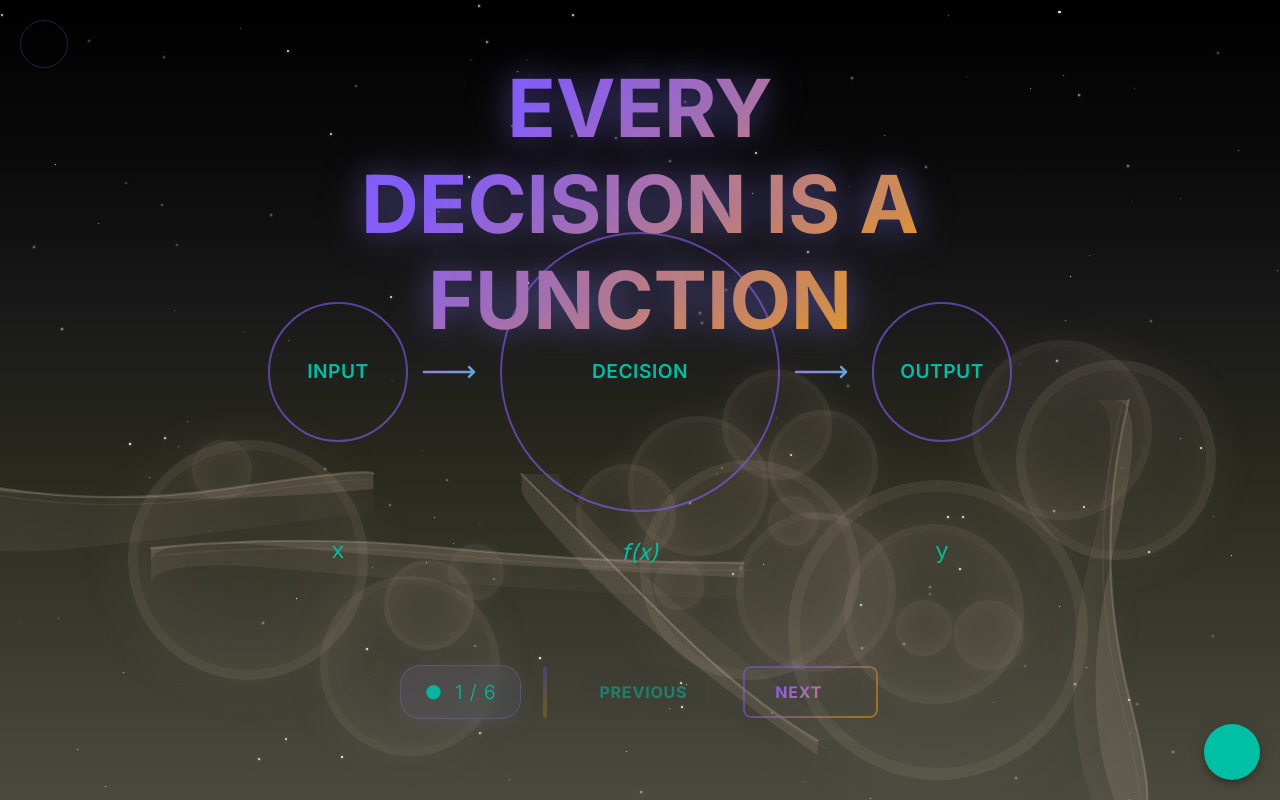
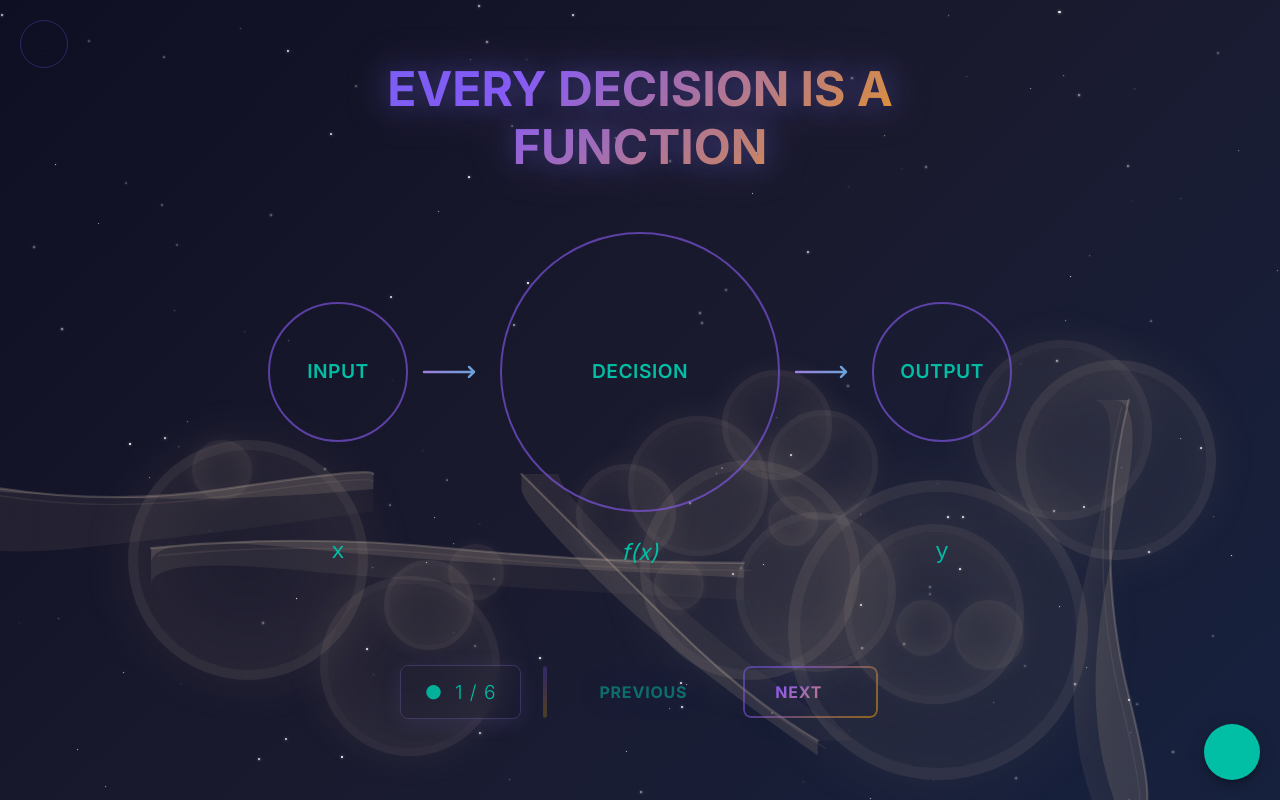
Before and after one commit to zhou-dong/alchemist-ai, a React (Vite) app: page /alchemist-ai/functions-decisions in a window 1280 px wide. Built offline with nearby package versions, Linux system fonts and the light colour scheme; some icons are missing.

Commit message:
update the mercury task

```diff
--- a/src/pages/functions-decisions/MercuryBackground.tsx
+++ b/src/pages/functions-decisions/MercuryBackground.tsx
@@ -77,22 +77,6 @@ export const MercuryBackground = () => {
         left: 0,
         width: '100%',
         height: '100%',
-        // Dark space sky blending into Mercury surface
-        background: isDarkMode
-          ? `linear-gradient(to bottom,
-              #000000 0%,
-              #0a0a0a 20%,
-              #1a1a1a 40%,
-              #2a2a1f 60%,
-              #3a3a2f 80%,
-              #4a4a3f 100%)`
-          : `linear-gradient(to bottom,
-              #0a0a0a 0%,
-              #1a1a1a 20%,
-              #2a2a2a 40%,
-              #3a3a2f 60%,
-              #5a5a4f 80%,
-              #C8B89C 100%)`,
       }}
     >
       {/* Stars in the dark sky */}
--- a/src/pages/functions-decisions/SimplestFunction.tsx
+++ b/src/pages/functions-decisions/SimplestFunction.tsx
@@ -11,7 +11,6 @@ const SimplestFunction = ({ isVisible, isDarkMode }: { isVisible: boolean, isDar
         warmOrange: isDarkMode ? '#FF8C42' : '#FF9C52',
         softBlue: isDarkMode ? '#6BA3D8' : '#7BB3E8',
         softCyan: isDarkMode ? '#5BC8D8' : '#6BD8E8',
-        text: isDarkMode ? '#F5F5F5' : '#2C2C2C',
     };
 
     return (
@@ -33,30 +32,28 @@ const SimplestFunction = ({ isVisible, isDarkMode }: { isVisible: boolean, isDar
             >
                 <Slide direction="up" in={isVisible} timeout={800} style={{ transitionDelay: '0ms' }}>
                     <Typography
-                        variant="body1"
+                        variant="subtitle1"
                         sx={{
-                            fontSize: { xs: '1rem', md: '1.2rem' },
+                            fontSize: { xs: '1.5rem', md: '2rem' },
                             lineHeight: 1.8,
-                            fontWeight: 300,
+                            fontWeight: 400,
                             textAlign: 'center',
                             mb: 2,
                         }}
                     >
-                        The simplest function is: <strong>if...else</strong>
+                        The simplest function is: <strong>if...else...</strong>
                     </Typography>
                 </Slide>
 
                 <Slide direction="up" in={isVisible} timeout={800} style={{ transitionDelay: '200ms' }}>
                     <Box
                         sx={{
-                            width: '400px',
+                            width: '500px',
                             p: { xs: 3, md: 4 },
                             borderRadius: '20px',
-                            background: isDarkMode
-                                ? 'rgba(155, 126, 222, 0.1)'
-                                : 'rgba(155, 126, 222, 0.08)',
+                            background: `linear-gradient(135deg, ${aiColors.warmPurple}10, ${aiColors.softBlue}5)`,
+                            backdropFilter: 'blur(10px)',
                             border: `2px solid ${isDarkMode ? 'rgba(155, 126, 222, 0.3)' : 'rgba(155, 126, 222, 0.25)'}`,
-                            backdropFilter: 'blur(10px)',
                         }}
                     >
                         <Box
@@ -66,7 +63,6 @@ const SimplestFunction = ({ isVisible, isDarkMode }: { isVisible: boolean, isDar
                                 textAlign: 'left',
                                 fontFamily: 'monospace',
                                 lineHeight: 2,
-                                color: aiColors.text,
                             }}
                         >
                             <Box component="span" sx={{ color: aiColors.warmPurple, fontWeight: 600 }}>
--- a/src/pages/functions-decisions/index.tsx
+++ b/src/pages/functions-decisions/index.tsx
@@ -127,7 +127,7 @@ export const FunctionsDecisions = () => {
             <GradientTypography
               variant="h2"
               sx={{
-                fontSize: { xs: '2.5rem', md: '4rem', lg: '5rem' },
+                fontSize: { xs: '1.5rem', md: '2rem', lg: '3rem' },
                 textAlign: 'center',
                 fontWeight: 900,
                 backgroundSize: '200% 200%',
@@ -355,8 +355,8 @@ export const FunctionsDecisions = () => {
                 gap: 1.5,
                 px: 3,
                 py: 1.5,
-                borderRadius: '20px',
-                background: `linear-gradient(135deg, ${aiColors.warmPurple}20, ${aiColors.softBlue}15)`,
+                borderRadius: '8px',
+                background: `linear-gradient(135deg, ${aiColors.warmPurple}10, ${aiColors.softBlue}5)`,
                 backdropFilter: 'blur(10px)',
                 border: `1px solid ${aiColors.warmPurple}40`,
                 color: aiColors.text,
```
